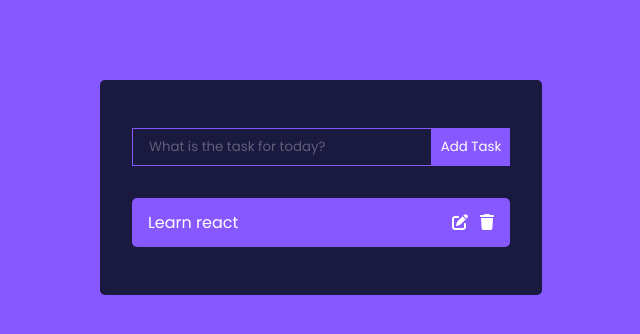
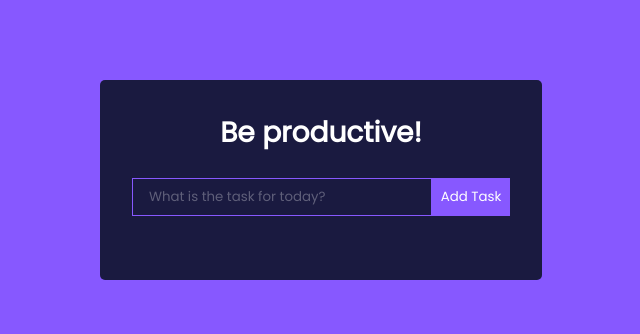
Before and after one commit to vrabelmarian/to-do-list, a React (Create React App) app: page / in a window 1280 px wide. Shown: the top 334 px of the page, without its empty margins (319-959 px from the left). Built offline with nearby package versions, Linux system fonts and the light colour scheme.

Commit message:
show toDos

```diff
--- a/src/components/ToDo.js
+++ b/src/components/ToDo.js
@@ -3,10 +3,10 @@
 import { faPenToSquare } from '@fortawesome/free-solid-svg-icons'
 import { faTrash } from '@fortawesome/free-solid-svg-icons'
 
-export const ToDo = () => {
+export const ToDo = ({ task }) => {
   return (
     <div className='Todo'>
-      <p>Learn react</p>
+      <p>{ task.task }</p>
       <div>
         <FontAwesomeIcon icon={faPenToSquare} />
         <FontAwesomeIcon icon={faTrash} />
--- a/src/components/ToDoWrapper.js
+++ b/src/components/ToDoWrapper.js
@@ -4,19 +4,22 @@
 import { ToDo } from './ToDo';
 
 export const ToDoWrapper = () => {
-  const [todos, setTodos] = useState([]);
+  const [todos, setTodos] = useState([])
 
   const addTodo = (todo) => {
     setTodos([
       ...todos,
       { id: uuidv4(), task: todo, completed: false, isEditing: false },
-    ]);
+    ])
   }
 
   return (
     <div className='TodoWrapper'>
-        <TodoForm addTodo={addTodo} />
-        <ToDo />
+      <h1>Be productive!</h1>
+      <TodoForm addTodo={addTodo} />
+      {todos.map((todo, index) => (
+        <ToDo task={todo} key={index} />
+      ))}
     </div>
   )
 }
```
